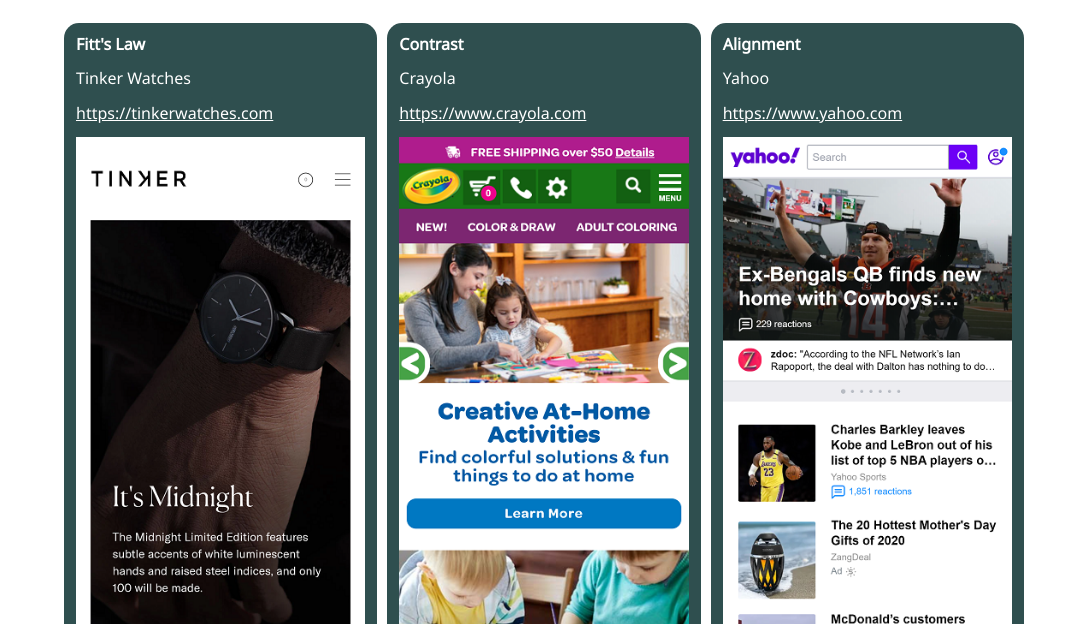
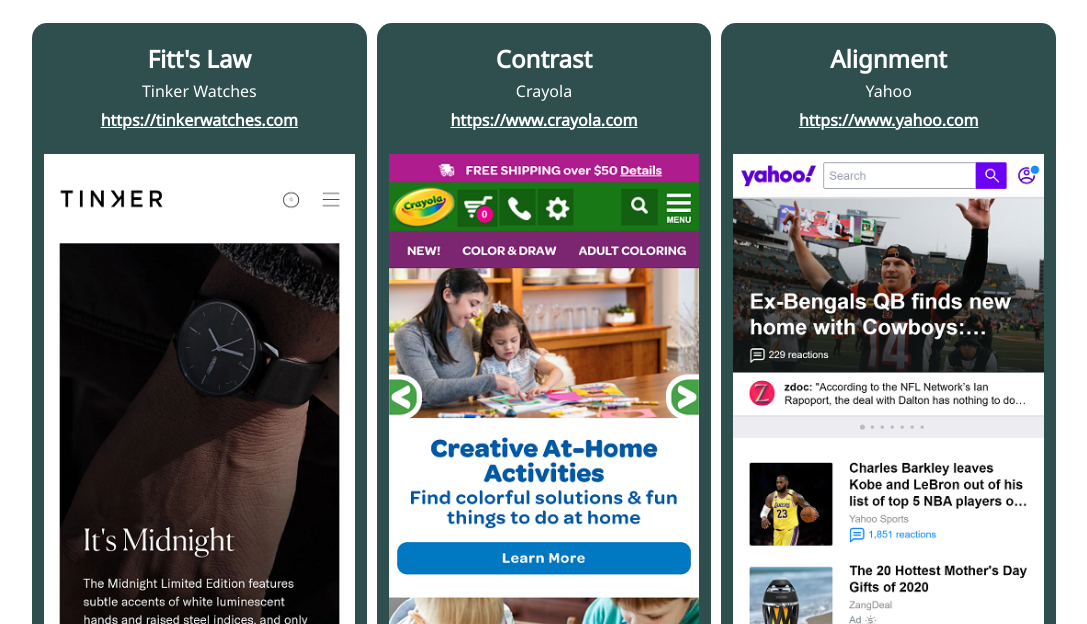
Before and after one commit to byui-jpetersen/byui-jpetersen.github.io, a plain HTML site: page lesson-02/design-principles.html in a window 1280 px wide. Shown: the part 176-800 px from the top of the page, without its empty margins (96-1183 px from the left). Drawn offline with Linux system fonts and the light colour scheme.

Commit message:
updated css

```diff
--- a/lesson-02/css/small.css
+++ b/lesson-02/css/small.css
@@ -9,7 +9,7 @@ body {
 .gridarea {
   display: grid;
   grid-gap: 10px;
-  max-width: 960px;
+  max-width: 80%;
   grid-template-columns: 1fr;
   grid-template-areas:
     "header"
@@ -17,7 +17,8 @@ body {
     "footer";
 }
 .section-title {
-margin: 0;
+margin: 10px;
+text-align: center;
   }
 .grid-section {
   background-color: darkslategrey;
--- a/lesson-02/design-principles.html
+++ b/lesson-02/design-principles.html
@@ -19,23 +19,23 @@
 	</header>
 	<main>
 		<section class="grid-section">
-			<h3 class="section-title">Fitt's Law</h3>
-			<p>Tinker Watches</p>
-			<a href="https://www.tinkerwatches.com">https://tinkerwatches.com</a>
+			<h2 class="section-title">Fitt's Law</h2>
+			<p class="section-title">Tinker Watches</p>
+			<h3 class="section-title"><a href="https://www.tinkerwatches.com">https://tinkerwatches.com</a></h3>
 			<img src="images/tinkerwatches.png" class="grid-image" alt="screenshot of tinkers website">
 			<p>Tinker Watches is a good example of Fitt's Law. They made the button easy to see, easy to navigate too and a little larger than anything around it, so the attention is drawn to the button. This is definitely an intentional design choice as it is clear that they want you to click on the Shop Now.</p>
         </section>
         <section class="grid-section">
-			<h3 class="section-title">Contrast</h3>
-			<p>Crayola</p>
-			<a href="https://www.crayola.com">https://www.crayola.com</a>
+			<h2 class="section-title">Contrast</h2>
+			<p class="section-title">Crayola</p>
+			<h3 class="section-title"><a href="https://www.crayola.com">https://www.crayola.com</a></h3>
 			<img src="images/crayola.png" class="grid-image" alt="screenshot of crayola website">
 			<p>Crayola's website is a great example of contrast. They use great contrasting colors to make the website pop. They are well known in the industry for making crayons, markers, colored pencils, and more in thousands of colors. So it is no surprise that they are masters of contrast</p>
         </section>
         <section class="grid-section">
-			<h3 class="section-title">Alignment</h3>
-			<p>Yahoo</p>
-			<a href="https://www.yahoo.com">https://www.yahoo.com</a>
+			<h2 class="section-title">Alignment</h2>
+			<p class="section-title">Yahoo</p>
+			<h3 class="section-title"><a href="https://www.yahoo.com">https://www.yahoo.com</a></h3>
 			<img src="images/yahoo.png" class="grid-image" alt="screenshot of yahoo website">
 			<p>Yahoo's website is a great example of alignment. The text in the image is aligned to the left and is nice and clean. When you look at the secondary articles below, the images are all aligned and the article headings are aligned well with each other too. It shows that Yahoo has made the design principle of alignment an important part of their design.</p>
 		</section>
```
